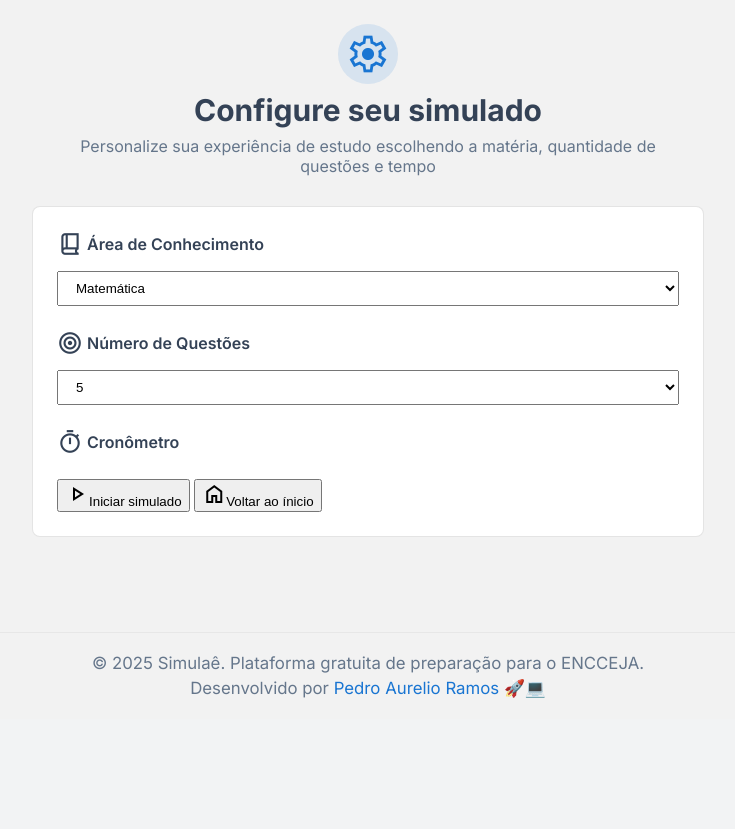
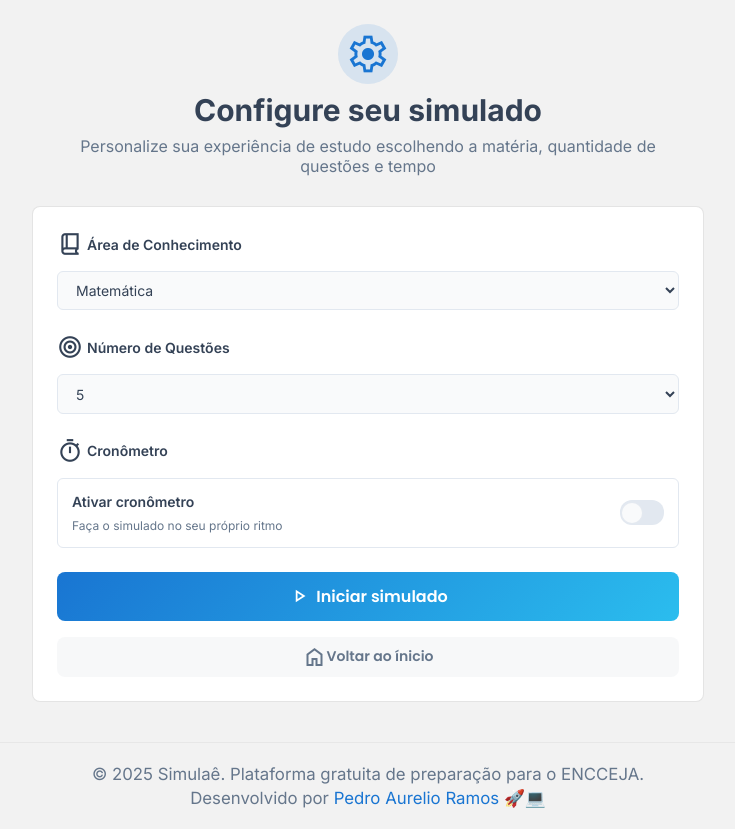
Before and after one commit to PedroA-78/Simulae, a PHP site: page /pages/config.html in a window 1280 px wide. Shown: the part 81-910 px from the top of the page, without its empty margins (272-1007 px from the left). Before the commit the page ends 779 px from the top, so only its background shows below. Run offline with PHP 8.4, Linux system fonts and the light colour scheme.

Commit message:
style: config page
- página de configuração do simulado finalizada

```diff
--- a/css/config.css
+++ b/css/config.css
@@ -55,6 +55,7 @@ span.config_introduction_icon {
     align-items: center;
     margin-bottom: .875rem;
     color: var(--text-bold);
+    font-size: .875rem;
     font-weight: 600;
 }
 
@@ -63,8 +64,99 @@ span.config_field_icon {
     margin-right: .25rem;
 }
 
-.config_field_input {
+.config_field_input,
+.config_field_timer {
     width: 100%;
-    padding: .5rem .875rem;
+    padding: .575rem .875rem;
+    border: 1px solid #e2e8f0;
+    border-radius: .375rem;
     box-sizing: border-box;
+    font-family: var(--font-body);
+    font-size: .875rem;
+    color: var(--text-bold);
+    background: #f9fafb;
+    outline: none;
 }
+
+.config_field_timer {
+    display: grid;
+    grid-template-columns: 1fr min-content;
+    align-items: center;
+    padding: .875rem;
+    background: #fff;
+}
+
+.config_field_timer_title {
+    margin: 0 0 .5rem 0;
+    font-size: .875rem;
+    font-weight: 600;
+}
+
+.config_field_timer_text {
+    margin: 0;
+    font-size: .75rem;
+    color: var(--text-normal);
+}
+
+.config_field_timer_slider {
+    grid-column: 2 / 3;
+    grid-row: 1 / 3;
+    display: flex;
+    align-items: center;
+    width: 2.5rem;
+    height: 1.3rem;
+    padding: .125rem;
+    border-radius: .75rem;
+    background: #e2e8f0;
+    cursor: pointer;
+}
+
+.config_field_timer_button {
+    display: block;
+    width: 1.25rem;
+    height: 1.25rem;
+    border-radius: 50%;
+    background: #f9fafb;
+    box-shadow: 0 0 2px rgba(var(--color-gray));
+}
+
+
+
+.config_submit button,
+.config_submit a {
+    display: flex;
+    align-items: center;
+    justify-content: center;
+    width: 100%;
+    margin: 0 auto;
+    padding: .75rem;
+    border: none;
+    border-radius: .5rem;
+    font-family: var(--font-title);
+    font-size: 1rem;
+    font-weight: 600;
+    color: #fff;
+    background: var(--bg-gradient);
+    cursor: pointer;
+    box-sizing: border-box;
+    transition: ease-in-out 300ms;
+}
+
+.config_submit a {
+    margin-top: 1rem;
+    padding: .5rem;
+    font-size: .875rem;
+    color: var(--text-normal);
+    text-decoration: none;
+    background: rgba(var(--color-gray), .4);
+}
+
+.config_submit button:hover,
+.config_submit a:hover {
+    transform: translateY(-.125rem);
+}
+
+.config_submit button span {
+    margin-right: .375rem;
+    font-size: 1.375rem;
+}
--- a/index.html
+++ b/index.html
@@ -18,7 +18,7 @@
         <section class="introduction">
             <h1 class="introduction_title">Prepare-se para o <span>ENCCEJA</span> de forma gratuita</h1>
             <p class="introduction_text">Pratique com simulados realistas e garanta sua certificação do ensino fundamental e médio. Questões organizadas por matéria para o seu sucesso.</p>
-            <a href="/pages/simulate.html" class="introduction_simulate">
+            <a href="/pages/config.html" class="introduction_simulate">
                 <span class="material-symbols-outlined">play_arrow</span>
                 Iniciar simulado gratuito
             </a>
--- a/pages/config.html
+++ b/pages/config.html
@@ -44,11 +44,20 @@
                 </div>
                 <div class="config_field">
                     <label class="config_field_label"><span class="material-symbols-outlined config_field_icon">timer</span> Cronômetro</label>
+                    <div class="config_field_timer">
+                        <p class="config_field_timer_title">Ativar cronômetro</p>
+                        <p class="config_field_timer_text">Faça o simulado no seu próprio ritmo</p>
+                        <div class="config_field_timer_slider">
+                            <span class="config_field_timer_button"></span>
+                        </div>
+                    </div>
+                </div>
+                <div class="config_resume">
 
                 </div>
-                <div class="submit">
+                <div class="config_submit">
                     <button><span class="material-symbols-outlined">play_arrow</span>Iniciar simulado</button>
-                    <button><span class="material-symbols-outlined">home</span>Voltar ao ínicio</button>
+                    <a href="../index.html"><span class="material-symbols-outlined">home</span>Voltar ao ínicio</a>
                 </div>
             </form>
         </div>
```
